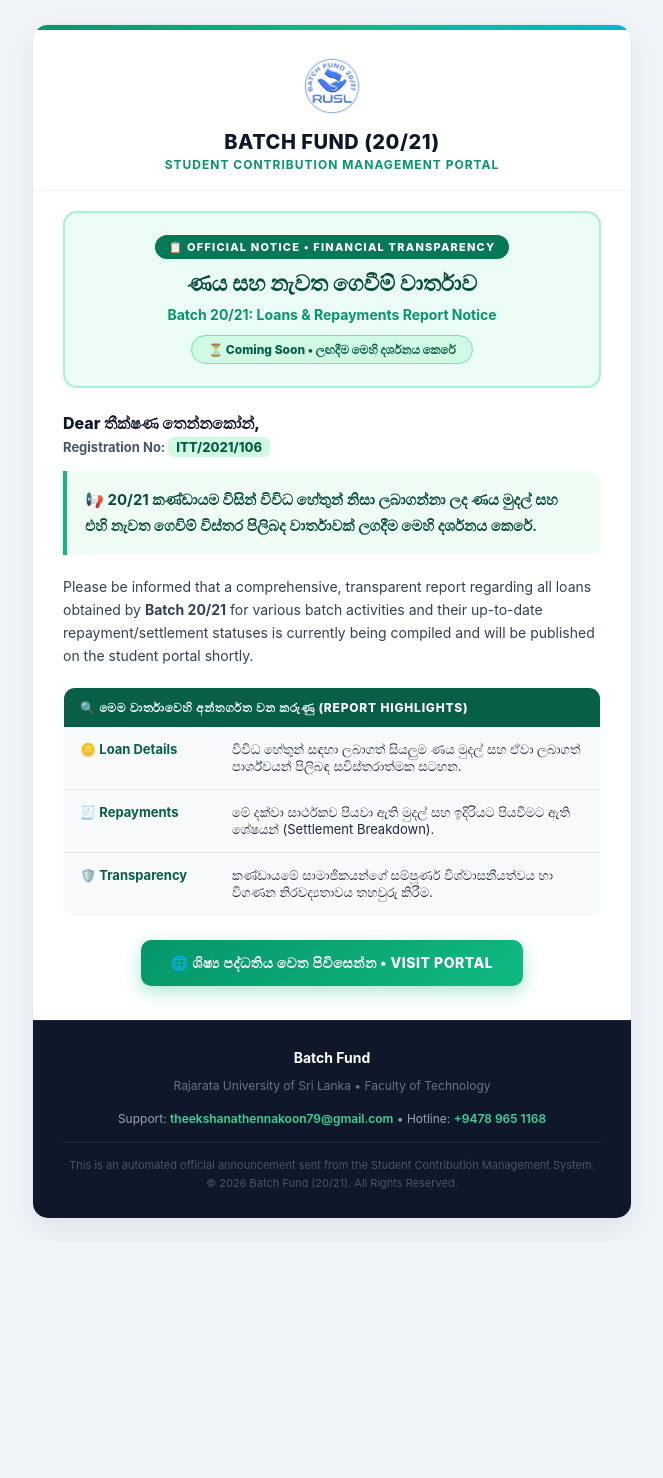
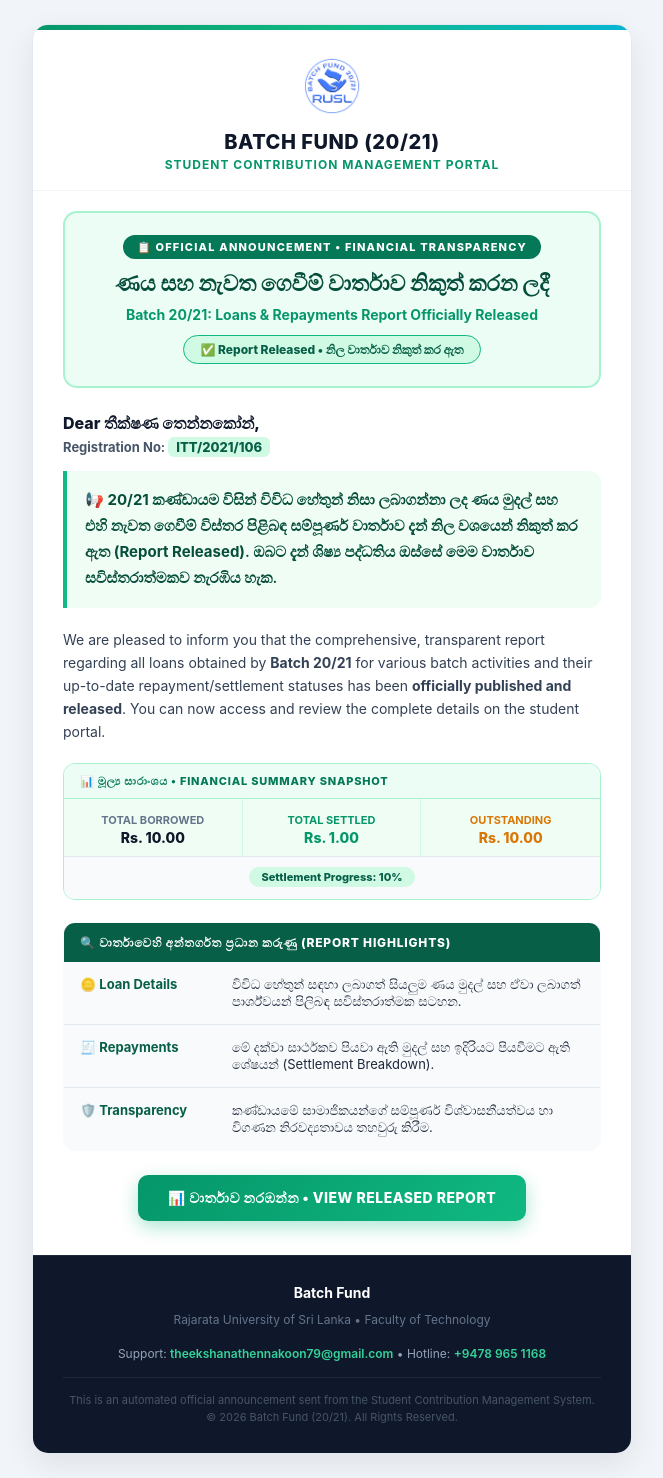
Before and after one commit to theekshana-thennakoon/batch-fund, a PHP site: page /batchfund/admin/loan_report_demo.php in a window 1280 px wide. Shown: the whole page, without its empty margins (308-971 px from the left). Before the commit the page ends 1223 px from the top, so only its background shows below. Run offline with PHP 8.4, Linux system fonts and the light colour scheme; the visitor is signed in with stand-in values (Sample User, id 1); data comes from the database, SQL or seed files in the repository; tables that the repository leaves empty or names only in its code hold one stand-in row (values such as "Sample post"); some libraries are stand-ins or nearby versions.

Commit message:
loan report template updated: marked as released

```diff
--- a/admin/loan_report_demo.php
+++ b/admin/loan_report_demo.php
@@ -31,6 +31,14 @@ if ($studentResult && $studentResult->num_rows > 0) {
     }
 }
 
+$loanStats = ['total' => 0, 'paid' => 0, 'balance' => 0];
+$loanRes = $conn->query("SELECT SUM(total) as total, SUM(paid) as paid, SUM(balance) as balance FROM loans");
+if ($loanRes && $row = $loanRes->fetch_assoc()) {
+    $loanStats['total'] = (float)($row['total'] ?? 0);
+    $loanStats['paid'] = (float)($row['paid'] ?? 0);
+    $loanStats['balance'] = (float)($row['balance'] ?? 0);
+}
+
 $mailer = new MailService();
 $demoHtml = $mailer->renderTemplate('loan_report_notice', [
     'name' => $sampleStudent['Name'] ?? 'Student Name',
@@ -44,6 +52,10 @@ $demoHtml = $mailer->renderTemplate('loan_report_notice', [
     'webUrl' => $config['settings']['baseURL'] ?? 'http://localhost/batchfund',
     'companyEmail' => 'theekshanathennakoon79@gmail.com',
     'companyLogo' => '../assets/logo.png',
+    'totalLoanAmount' => $loanStats['total'],
+    'totalPaid' => $loanStats['paid'],
+    'totalBalance' => $loanStats['balance'],
+    'repaymentRate' => $loanStats['total'] > 0 ? round(($loanStats['paid'] / $loanStats['total']) * 100, 1) : 0,
     'isWebPreview' => true,
 ]);
 
--- a/email/templates/loan_report_notice.php
+++ b/email/templates/loan_report_notice.php
@@ -13,6 +13,10 @@ $companyLogo = $companyLogo ?? 'cid:company_logo';
 $logoSrc = ($isWebPreview || empty($companyLogo) || $companyLogo === '../assets/logo.png')
     ? 'https://batch-fund.great-site.net/assets/logo.png'
     : $companyLogo;
+$totalLoanAmount = isset($totalLoanAmount) ? (float)$totalLoanAmount : null;
+$totalPaid = isset($totalPaid) ? (float)$totalPaid : null;
+$totalBalance = isset($totalBalance) ? (float)$totalBalance : null;
+$repaymentRate = isset($repaymentRate) ? (float)$repaymentRate : (($totalLoanAmount && $totalLoanAmount > 0) ? round(($totalPaid / $totalLoanAmount) * 100, 1) : null);
 ?>
 <!DOCTYPE html>
 <html lang="en">
@@ -22,7 +26,7 @@ $logoSrc = ($isWebPreview || empty($companyLogo) || $companyLogo === '../assets/
     <meta name="viewport" content="width=device-width, initial-scale=1.0">
     <meta name="color-scheme" content="light dark">
     <meta name="supported-color-schemes" content="light dark">
-    <title>Batch 20/21: Loans & Repayments Report Notice</title>
+    <title>Batch 20/21: Official Loans & Repayments Report Released</title>
     <style>
         :root {
             color-scheme: light dark;
@@ -118,16 +122,16 @@ $logoSrc = ($isWebPreview || empty($companyLogo) || $companyLogo === '../assets/
                                 <tr>
                                     <td align="center">
                                         <div style="display:inline-block;background-color:#047857;color:#ffffff;font-size:11px;font-weight:800;letter-spacing:1.2px;text-transform:uppercase;padding:5px 14px;border-radius:50px;margin-bottom:10px;">
-                                            📋 OFFICIAL NOTICE • FINANCIAL TRANSPARENCY
+                                            📋 OFFICIAL ANNOUNCEMENT • FINANCIAL TRANSPARENCY
                                         </div>
                                         <h1 style="color:#064e3b;font-size:22px;font-weight:800;line-height:1.3;margin:0 0 8px 0;">
-                                            ණය සහ නැවත ගෙවීම් වාර්තාව
+                                            ණය සහ නැවත ගෙවීම් වාර්තාව නිකුත් කරන ලදී
                                         </h1>
                                         <div style="color:#059669;font-size:14px;font-weight:700;margin:0 0 12px 0;">
-                                            Batch 20/21: Loans & Repayments Report Notice
+                                            Batch 20/21: Loans & Repayments Report Officially Released
                                         </div>
-                                        <div style="display:inline-block;background-color:#d1fae5;border:1px solid #6ee7b7;color:#065f46;font-weight:800;font-size:12px;padding:6px 16px;border-radius:50px;">
-                                            ⏳ Coming Soon • ලඟදීම මෙහි දර්ශනය කෙරේ
+                                        <div style="display:inline-block;background-color:#d1fae5;border:1px solid #10b981;color:#065f46;font-weight:800;font-size:12px;padding:6px 16px;border-radius:50px;">
+                                            ✅ Report Released • නිල වාර්තාව නිකුත් කර ඇත
                                         </div>
                                     </td>
                                 </tr>
@@ -148,20 +152,56 @@ $logoSrc = ($isWebPreview || empty($companyLogo) || $companyLogo === '../assets/
                             <!-- Primary Sinhala Official Notice Box -->
                             <div style="background-color:#f0fdf4;border-left:4px solid #10b981;padding:16px 18px;border-radius:0 12px 12px 0;margin:0 0 20px 0;">
                                 <p style="font-size:15px;line-height:1.75;color:#064e3b;font-weight:600;margin:0;">
-                                    📢 <strong>20/21 කණ්ඩායම විසින්</strong> විවිධ හේතුන් නිසා ලබාගන්නා ලද ණය මුදල් සහ එහි නැවත ගෙවිම් විස්තර පිලිබද වාර්තාවක් <strong>ලගදීම මෙහි දර්ශනය කෙරේ</strong>.
+                                    📢 <strong>20/21 කණ්ඩායම විසින්</strong> විවිධ හේතුන් නිසා ලබාගන්නා ලද ණය මුදල් සහ එහි නැවත ගෙවීම් විස්තර පිළිබඳ සම්පූර්ණ වාර්තාව <strong>දැන් නිල වශයෙන් නිකුත් කර ඇත (Report Released)</strong>. ඔබට දැන් ශිෂ්‍ය පද්ධතිය ඔස්සේ මෙම වාර්තාව සවිස්තරාත්මකව නැරඹිය හැක.
                                 </p>
                             </div>
 
                             <!-- English Explanation -->
                             <p style="font-size:14px;line-height:1.65;color:#334155;margin:0 0 20px 0;">
-                                Please be informed that a comprehensive, transparent report regarding all loans obtained by <strong>Batch 20/21</strong> for various batch activities and their up-to-date repayment/settlement statuses is currently being compiled and will be published on the student portal shortly.
+                                We are pleased to inform you that the comprehensive, transparent report regarding all loans obtained by <strong>Batch 20/21</strong> for various batch activities and their up-to-date repayment/settlement statuses has been <strong>officially published and released</strong>. You can now access and review the complete details on the student portal.
                             </p>
+
+                            <?php if ($totalLoanAmount !== null && $totalLoanAmount > 0): ?>
+                            <!-- Financial Summary Snapshot Card -->
+                            <table border="0" cellpadding="0" cellspacing="0" width="100%" bgcolor="#f0fdf4" style="background-color:#f0fdf4;border:1px solid #a7f3d0;border-radius:12px;margin:0 0 22px 0;border-collapse:separate;overflow:hidden;">
+                                <tr>
+                                    <td colspan="3" bgcolor="#ecfdf5" style="background-color:#ecfdf5;padding:10px 16px;border-bottom:1px solid #a7f3d0;">
+                                        <div style="font-size:11px;font-weight:800;color:#047857;letter-spacing:0.8px;text-transform:uppercase;">
+                                            📊 මූල්‍ය සාරාංශය &bull; FINANCIAL SUMMARY SNAPSHOT
+                                        </div>
+                                    </td>
+                                </tr>
+                                <tr>
+                                    <td align="center" style="padding:14px 6px 10px 6px;border-right:1px solid #d1fae5;width:33.3%;">
+                                        <div style="font-size:11px;color:#64748b;font-weight:700;text-transform:uppercase;">Total Borrowed</div>
+                                        <div style="font-size:14px;color:#0f172a;font-weight:800;margin-top:2px;">Rs. <?= number_format($totalLoanAmount, 2) ?></div>
+                                    </td>
+                                    <td align="center" style="padding:14px 6px 10px 6px;border-right:1px solid #d1fae5;width:33.3%;">
+                                        <div style="font-size:11px;color:#059669;font-weight:700;text-transform:uppercase;">Total Settled</div>
+                                        <div style="font-size:14px;color:#059669;font-weight:800;margin-top:2px;">Rs. <?= number_format($totalPaid ?? 0, 2) ?></div>
+                                    </td>
+                                    <td align="center" style="padding:14px 6px 10px 6px;width:33.3%;">
+                                        <div style="font-size:11px;color:#d97706;font-weight:700;text-transform:uppercase;">Outstanding</div>
+                                        <div style="font-size:14px;color:#d97706;font-weight:800;margin-top:2px;">Rs. <?= number_format($totalBalance ?? 0, 2) ?></div>
+                                    </td>
+                                </tr>
+                                <?php if ($repaymentRate !== null): ?>
+                                <tr>
+                                    <td colspan="3" align="center" style="padding:8px 12px 12px 12px;background-color:#f8fafc;border-top:1px solid #e2e8f0;">
+                                        <span style="display:inline-block;background-color:#d1fae5;color:#065f46;font-size:11px;font-weight:800;padding:3px 12px;border-radius:50px;">
+                                            Settlement Progress: <?= $repaymentRate ?>%
+                                        </span>
+                                    </td>
+                                </tr>
+                                <?php endif; ?>
+                            </table>
+                            <?php endif; ?>
 
                             <!-- Key Features / What the report includes -->
                             <table border="0" cellpadding="0" cellspacing="0" width="100%" bgcolor="#f8fafc" style="background-color:#f8fafc;border:1px solid #e2e8f0;border-radius:12px;margin:0 0 24px 0;border-collapse:collapse;overflow:hidden;">
                                 <tr>
                                     <td colspan="2" bgcolor="#065f46" style="background-color:#065f46;padding:12px 16px;color:#ffffff;font-size:12px;font-weight:800;letter-spacing:0.8px;text-transform:uppercase;">
-                                        🔍 මෙම වාර්තාවෙහි අන්තර්ගත වන කරුණු (Report Highlights)
+                                        🔍 වාර්තාවෙහි අන්තර්ගත ප්‍රධාන කරුණු (Report Highlights)
                                     </td>
                                 </tr>
                                 <tr>
@@ -195,7 +235,7 @@ $logoSrc = ($isWebPreview || empty($companyLogo) || $companyLogo === '../assets/
                                 <tr>
                                     <td align="center">
                                         <a href="https://batch-fund.great-site.net/" target="_blank" class="btn-mobile" style="display:inline-block;background:linear-gradient(135deg, #059669 0%, #10b981 100%);color:#ffffff;font-size:14px;font-weight:800;text-decoration:none;padding:14px 30px;border-radius:10px;box-shadow:0 6px 18px rgba(16,185,129,0.35);text-transform:uppercase;letter-spacing:0.5px;">
-                                            🌐 ශිෂ්‍ය පද්ධතිය වෙත පිවිසෙන්න &bull; Visit Portal
+                                            📊 වාර්තාව නරඹන්න &bull; View Released Report
                                         </a>
                                     </td>
                                 </tr>
```
Also changed, not shown: admin/loan_report_email.php (+4 -4 lines), email/models/loan_report_notice.php (+15 -1 lines).
